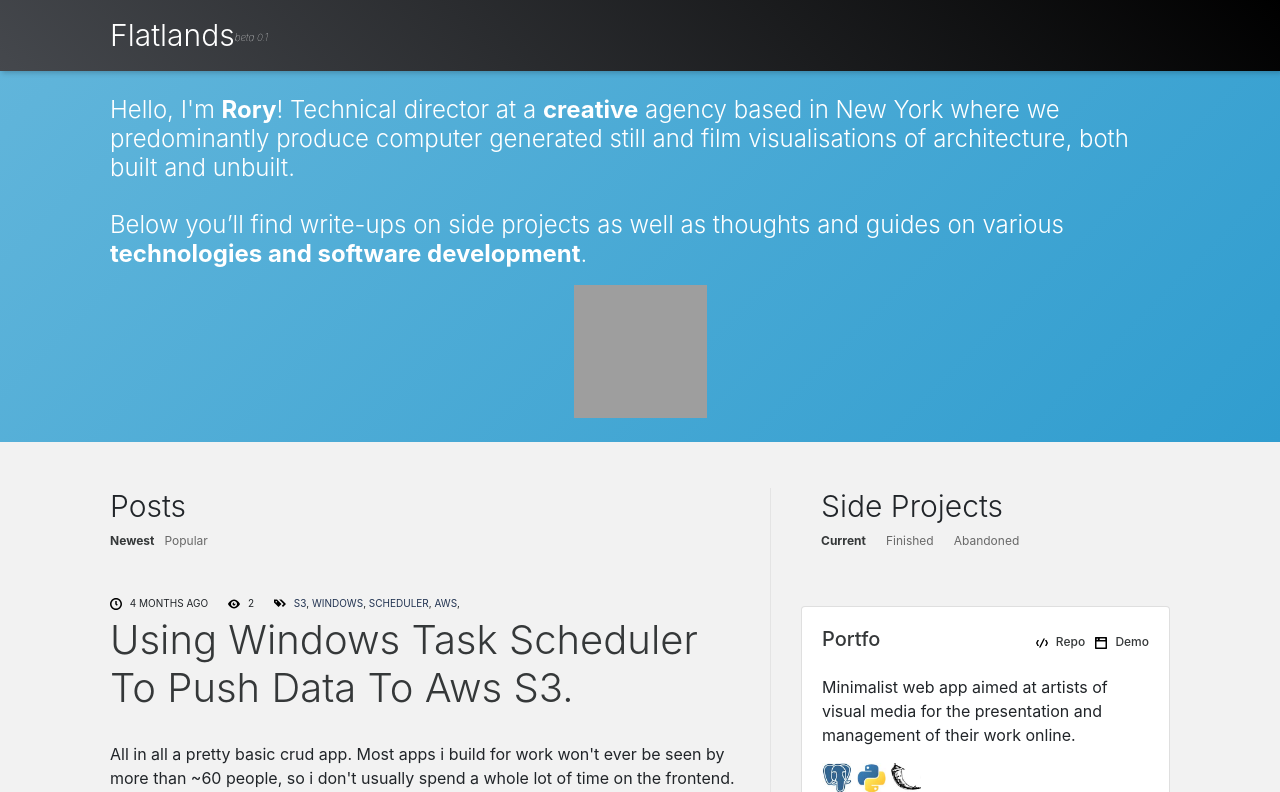
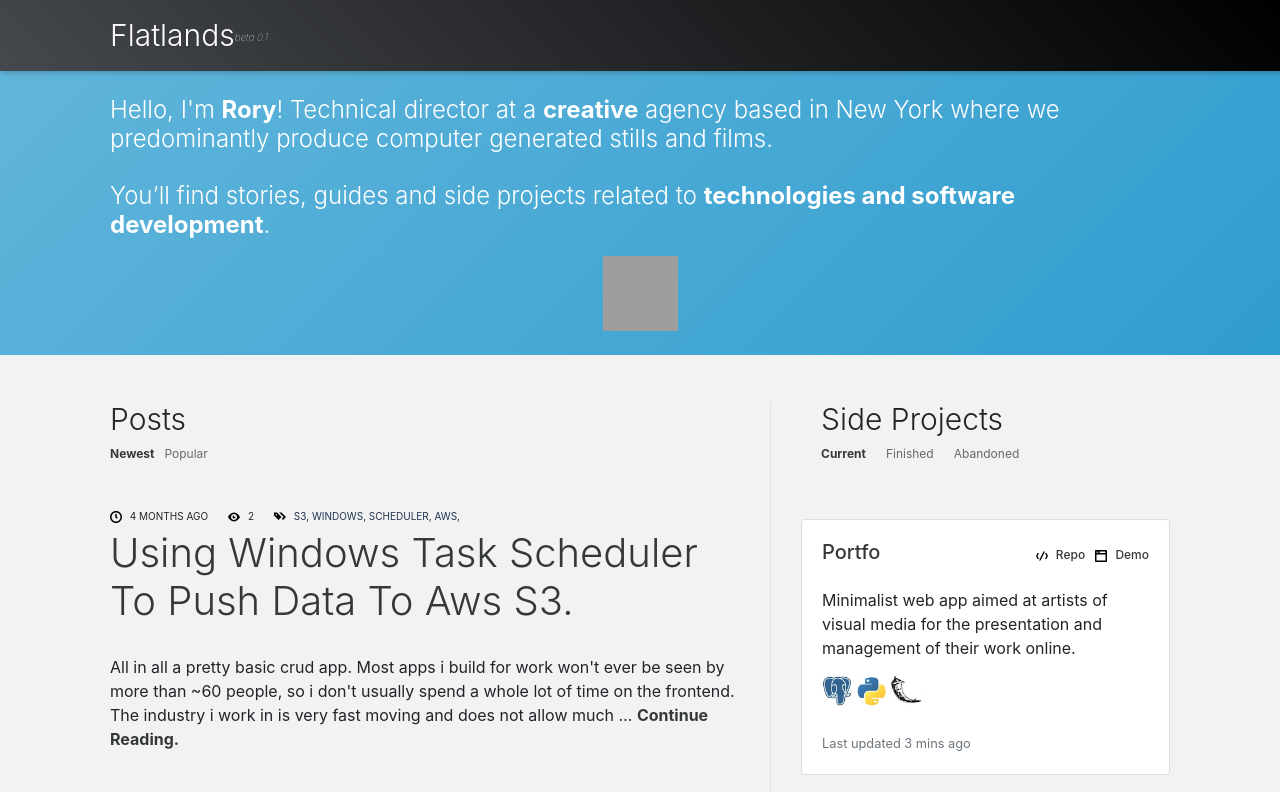
Before and after one commit to najar1412/flatlands, a Django app: template flatlands/blog/templates/blog/index.html in a window 1280 px wide. Shown: the top 792 px of the page. Run offline with Django 3.2, Linux system fonts and the light colour scheme; the template is opened without the code that fills it: values that come from a table or form of the project are taken from there, others are empty; data comes from the database, SQL or seed files in the repository; parts of the project's set-up code (start-up, migrations or seed data) failed here and were passed over; some libraries are stand-ins or nearby versions; grey boxes are pictures that could not be loaded.

Commit message:
update layout and copy

```diff
--- a/flatlands/blog/templates/blog/index.html
+++ b/flatlands/blog/templates/blog/index.html
@@ -8,13 +8,13 @@
                 <p style="height:80px"></p>
                 <p class="display-4" style="font-size: 24px;">
                     Hello, I'm <span style="font-weight: bold;"><a href="mailto:hello@flatlands.io">Rory</a></span>! Technical director at a <span style="font-weight: bold;">creative</span> agency based in New York where we predominantly produce computer generated
-                    still and film visualisations of architecture, both built and unbuilt.
+                    stills and films.
                     <br><br>
-                    Below you’ll find write-ups on side projects as well as thoughts and guides on various <span style="font-weight: bold;">technologies and software development</span>.
+                    You’ll find stories, guides and side projects related to <span style="font-weight: bold;">technologies and software development</span>.
                 </p>
         </div>
         <div style="display: flex; justify-content: space-around;">
-            <img style="height:133px; width:133px;" src="{% static 'blog/img/construction.gif' %}">
+            <img style="height:75px; width:75px;" src="{% static 'blog/img/construction.gif' %}">
         </div>
       <br>
 </div>
```
